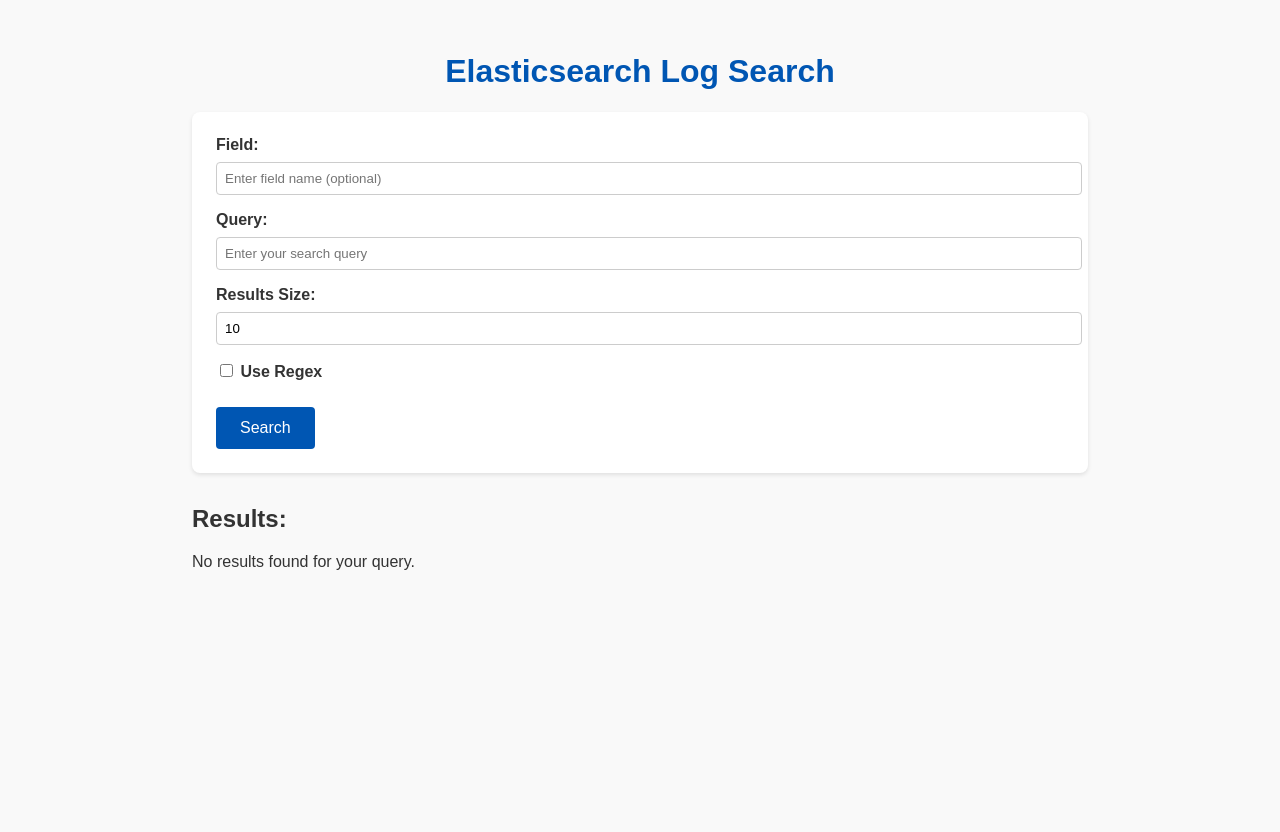
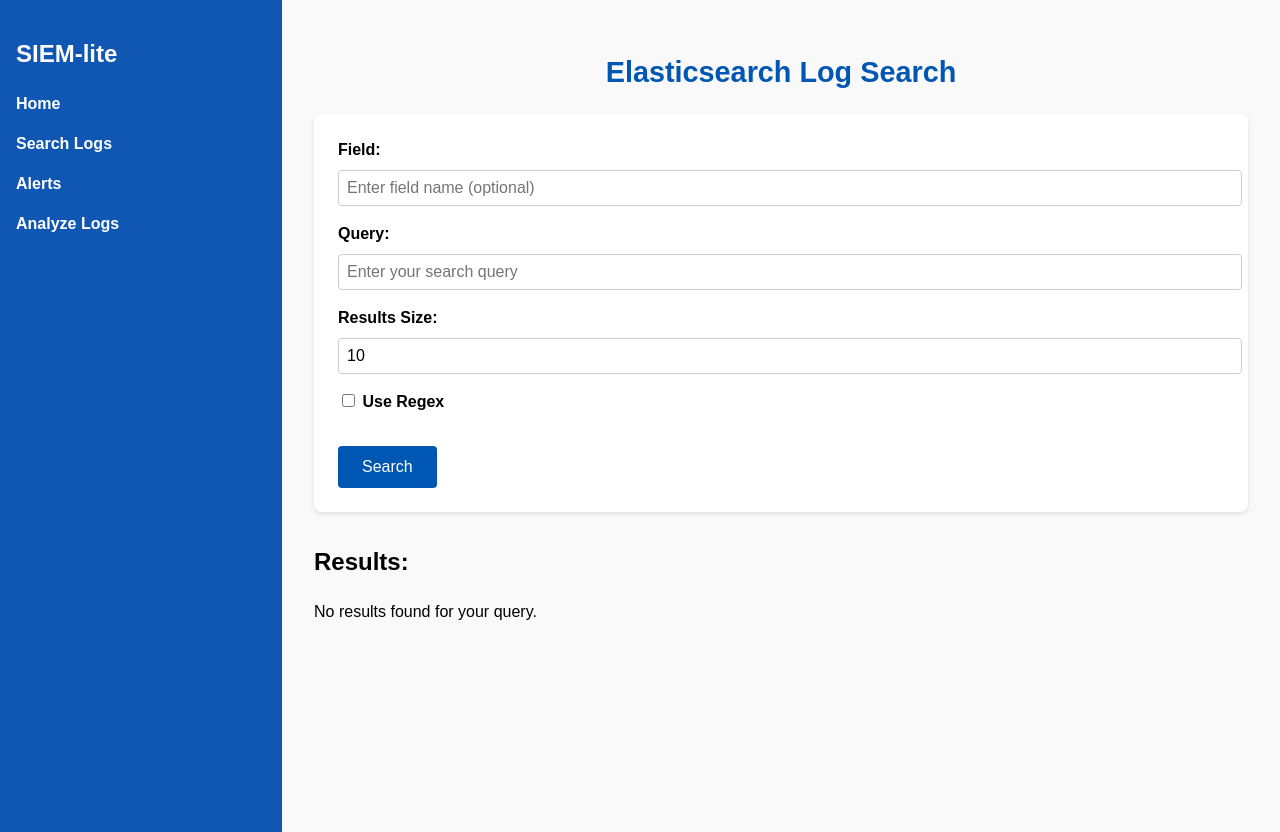
Before and after one commit to Macsok/SIEM-lite, a Flask app: page / in a window 1280 px wide. Before the commit the page ends 570 px from the top, so only its background shows below. Run offline with Flask 3, Linux system fonts and the light colour scheme.

Commit message:
add: sidebar

```diff
--- a/app.py
+++ b/app.py
@@ -6,6 +6,10 @@
 app = Flask(__name__)
 
 ELASTIC_URL = "http://localhost:9200/loghub-logs-*/_search"
+
+@app.route("/home")
+def home():
+    return render_template("home.html")
 
 @app.route("/", methods=["GET", "POST"])
 def search():
@@ -29,9 +33,12 @@
         if field:
             payload = {
                 "query": {
-                    "query_string": {
-                        "default_field ": field,
-                        "query": query
+                    # "query_string": {
+                    #     "default_field": field,
+                    #     "query": query
+                    # }
+                    "term": {
+                        f"{field}": query
                     }
                 },
                 "size": int(size)
--- /dev/null
+++ b/templates/base.html
@@ -0,0 +1,53 @@
+<!DOCTYPE html>
+<html lang="en">
+<head>
+    <meta charset="UTF-8">
+    <meta name="viewport" content="width=device-width, initial-scale=1.0">
+    <title>{% block title %}SIEM-lite{% endblock %}</title>
+    <style>
+        body {
+            font-family: Arial, sans-serif;
+            font-size: 16px;
+            line-height: 1.5;
+            margin: 0;
+            padding: 0;
+            display: flex;
+        }
+        .sidebar {
+            width: 250px;
+            background-color: #1056b3;
+            color: white;
+            height: 100vh;
+            padding: 1rem;
+            box-shadow: 2px 0 5px rgba(0, 0, 0, 0.1);
+        }
+        .sidebar a {
+            color: white;
+            text-decoration: none;
+            display: block;
+            margin: 1rem 0;
+            font-weight: bold;
+        }
+        .sidebar a:hover {
+            text-decoration: underline;
+        }
+        .content {
+            flex: 1;
+            padding: 2rem;
+            background-color: #f9f9f9;
+        }
+    </style>
+</head>
+<body>
+    <div class="sidebar">
+        <h2>SIEM-lite</h2>
+        <a href="/home">Home</a>
+        <a href="/">Search Logs</a>
+        <a href="/alerts">Alerts</a>
+        <a href="/analyze">Analyze Logs</a>
+    </div>
+    <div class="content">
+        {% block content %}{% endblock %}
+    </div>
+</body>
+</html>
--- a/templates/search.html
+++ b/templates/search.html
@@ -7,11 +7,38 @@
     <style>
         body {
             font-family: Arial, sans-serif;
+            font-size: 16px;
+            line-height: 1.5;
+            margin: 0;
+            padding: 0;
+            display: flex;
+        }
+        /* .sidebar {
+            width: 250px;
+            background-color: #0056b3;
+            color: white;
+            height: 100vh;
+            padding: 1rem;
+            box-shadow: 2px 0 5px rgba(0, 0, 0, 0.1);
+        }
+        .sidebar a {
+            color: white;
+            text-decoration: none;
+            display: block;
+            margin: 1rem 0;
+            font-weight: bold;
+        }
+        .sidebar a:hover {
+            text-decoration: underline;
+        } */
+        .content {
+            flex: 1;
             padding: 2rem;
-            max-width: 70vw;
-            margin: auto;
             background-color: #f9f9f9;
+        }
+        h1 {
             color: #333;
+            font-size: 1.8rem;
         }
         h1 {
             text-align: center;
@@ -35,6 +62,7 @@
             margin-bottom: 1rem;
             border: 1px solid #ccc;
             border-radius: 4px;
+            font-size: 1rem;
         }
         button {
             background-color: #0056b3;
@@ -74,7 +102,6 @@
         }
         .result .source {
             margin-top: 0.5rem;
-            /*white-space: pre-wrap;*/
             font-family: monospace;
             background: #f4f4f4;
             padding: 0.5rem;
@@ -91,6 +118,9 @@
     </style>
 </head>
 <body>
+{% extends "base.html" %}
+{% block title %}Search Logs - SIEM-lite{% endblock %}
+        {% block content %}
         <h1>Elasticsearch Log Search</h1>
         <form method="POST">
             <label for="field">Field:</label>
@@ -100,10 +130,9 @@
             <input type="text" id="query" name="query" value="{{ query }}" placeholder="Enter your search query" required>
 
             <label for="size">Results Size:</label>
-        <input type="number" id="size" name="size" value="{{ size if size else 10 }}" min="1" placeholder="Enter number of results">
+            <input type="number" id="size" name="size" value="{{ size }}" min="1" placeholder="Enter number of results">
 
             <label for="use_regex">
-            <!-- <input type="checkbox" id="use_regex" name="use_regex" {% if use_regex %}checked{% endif %}> -->
                 <input type="checkbox" id="use_regex" name="use_regex">
                 Use Regex
             </label>
@@ -140,5 +169,7 @@
         {% else %}
             <p>No results found for your query.</p>
         {% endif %}
+        {% endblock %}
+    </div>
 </body>
 </html>
```
Also changed, not shown: templates/alerts.html (+13 -4 lines), templates/analyze.html (added, +60 -0 lines), templates/home.html (added, +8 -0 lines), 1 other file. Lines whose indentation alone changed are shown as unchanged.
